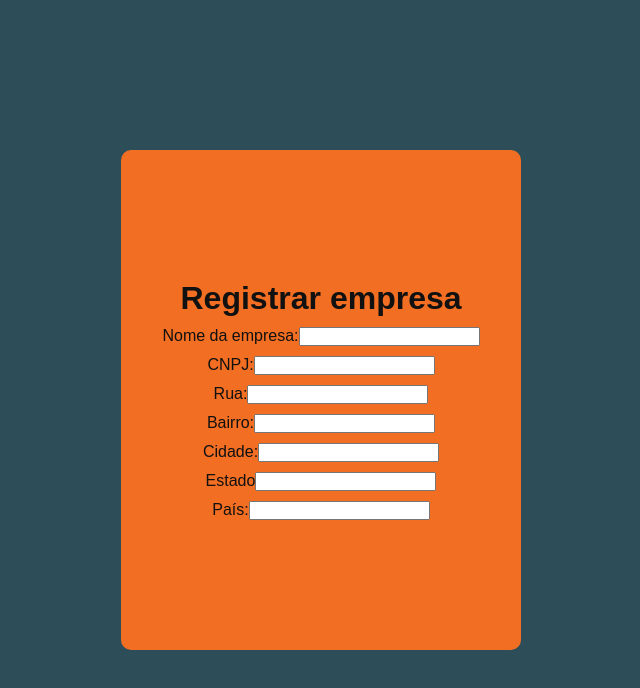
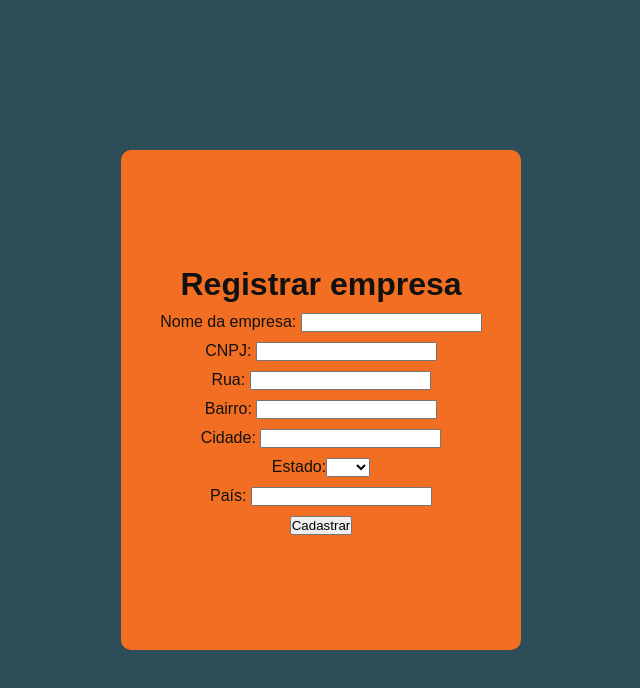
Before and after one commit to bruno-lippert/ordering_system, a Next.js app: page /CompanyRegistration in a window 1280 px wide. Shown: the top 688 px of the page, without its empty margins (319-959 px from the left). Built offline with nearby package versions, Linux system fonts and the light colour scheme.

Commit message:
feat: creation of validations

```diff
--- a/pages/CompanyRegistration.tsx
+++ b/pages/CompanyRegistration.tsx
@@ -1,8 +1,11 @@
 import React, { useState } from 'react';
 import * as S from '../pageStyles/companyRegistartion'
 import { Company } from '../src/types/Company';
+import { regiterCompany } from '../src/services/companyManagement';
 
 export default function companyRegistration() {
+
+  const states = ['AC', 'AL', 'AP', 'AM', 'BA', 'CE', 'DF', 'ES', 'GO', 'MA', 'MT', 'MS', 'MG', 'PA', 'PB', 'PR', 'PE', 'PI', 'RJ', 'RN', 'RS', 'RO', 'RR', 'SC', 'SP', 'SE', 'TO']
 
   const [company, setCompany] = useState<Company>({
     name: '',
@@ -15,66 +18,106 @@ export default function companyRegistration() {
   })
 
   const handleName = (e: React.ChangeEvent<HTMLInputElement>) => {
-      setCompany({...company, name: e.target.value })
+    setCompany({ ...company, name: e.target.value.trim() })
   }
   const handleCNPJ = (e: React.ChangeEvent<HTMLInputElement>) => {
-      setCompany({...company, cnpj: Number(e.target.value) })
+    setCompany({ ...company, cnpj: Number(e.target.value) })
   }
   const handleStreet = (e: React.ChangeEvent<HTMLInputElement>) => {
-      setCompany({...company, street: e.target.value})
+    setCompany({ ...company, street: e.target.value.trim() })
   }
   const handleNeighborhood = (e: React.ChangeEvent<HTMLInputElement>) => {
-      setCompany({...company, neighborhood: e.target.value })
+    setCompany({ ...company, neighborhood: e.target.value.trim() })
   }
   const handleCity = (e: React.ChangeEvent<HTMLInputElement>) => {
-      setCompany({...company, city: e.target.value })
+    setCompany({ ...company, city: e.target.value.trim() })
   }
-    const handleState = (e: React.ChangeEvent<HTMLInputElement>) => {
-      setCompany({...company, state: e.target.value })
+  const handleState = (e: React.ChangeEvent<HTMLSelectElement>) => {
+    setCompany({ ...company, state: e.target.value })
   }
   const handleCountry = (e: React.ChangeEvent<HTMLInputElement>) => {
-      setCompany({...company, country: e.target.value })
+    setCompany({ ...company, country: e.target.value.trim() })
   }
+
+  const validation = () => {
+    if (company.name === '') {
+      alert('Preencha o campo Nome' + company.name)
+      return false
+    }else if(company.cnpj === 0){
+      alert('Insira CNPJ')
+      return false
+    }else if(company.street === '') {
+      alert('Insira o nome da rua!')
+    }
+    else if(company.neighborhood === '') {
+      alert('Insira o nome do bairro!')
+    }
+    else if(company.city === '') {
+      alert('Insira o nome da cidade!')
+    }else if(!states.includes(company.state)) {
+      alert('Selecione um estado!!')
+    } else if(company.country === '') {
+      alert('Insira o nome do país!')
+    }else {
+      return true
+    }
+  }
+
+
+  const regiter = async () => {
+    if(validation()) {
+      await regiterCompany(company)
+    }
+  }
+  console.log(company.state)
 
   return (
     <S.Container>
       <S.Company>
         <h1>Registrar empresa</h1>
         <div>
-          <label htmlFor="companyName">Nome da empresa:</label>
-          <input type="text" id='companyName'onChange={() => handleName}/>
+          <label htmlFor="companyName">Nome da empresa: </label>
+          <input className="inputData" type="text" id='companyName' onChange={handleName} />
         </div>
 
         <div>
-          <label htmlFor="cnpj">CNPJ:</label>
-          <input type="text" id='cnpj' onChange={() => handleCNPJ}/>
+          <label htmlFor="cnpj">CNPJ: </label>
+          <input className="inputData" type="text" id='cnpj' onChange={handleCNPJ} />
         </div>
 
         <div>
-          <label htmlFor="street">Rua:</label>
-          <input type="text" id='street' onChange={() => handleStreet}/>
+          <label htmlFor="street">Rua: </label>
+          <input className="inputData" type="text" id='street' onChange={handleStreet} />
         </div>
 
         <div>
-          <label htmlFor="neighborhood">Bairro:</label>
-          <input type="text"id='neighborhood' onChange={() => handleNeighborhood}/>
+          <label htmlFor="neighborhood">Bairro: </label>
+          <input className="inputData" type="text" id='neighborhood' onChange={handleNeighborhood} />
         </div>
 
         <div>
-          <label htmlFor="city">Cidade:</label>
-          <input type="text"  onChange={() => handleCity}/>
+          <label htmlFor="city">Cidade: </label>
+          <input className="inputData" type="text" onChange={handleCity} />
         </div>
 
         <div>
-          <label htmlFor="state">Estado</label>
-          <input type="text" id='state' onChange={() => handleState}/>
+          Estado:
+          <select className="inputData" id='state' onChange={handleState}>
+            <option value=""></option>
+            {states.map((state) => {
+              return <option value={state}>{state}</option>
+            })}
+
+          </select>
+
         </div>
 
         <div>
-          <label htmlFor="country">País:</label>
-          <input type="text" id='country' onChange={() => handleCountry}/>
+          <label htmlFor="country">País: </label>
+          <input className="inputData" type="text" id='country' onChange={handleCountry} />
         </div>
 
+        <input type="submit" value="Cadastrar" onClick={regiter} />
 
       </S.Company>
     </S.Container>
```
Lines whose indentation alone changed are shown as unchanged.
